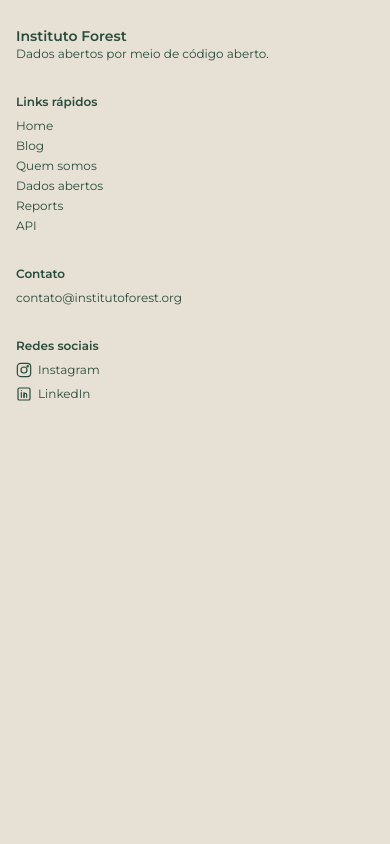
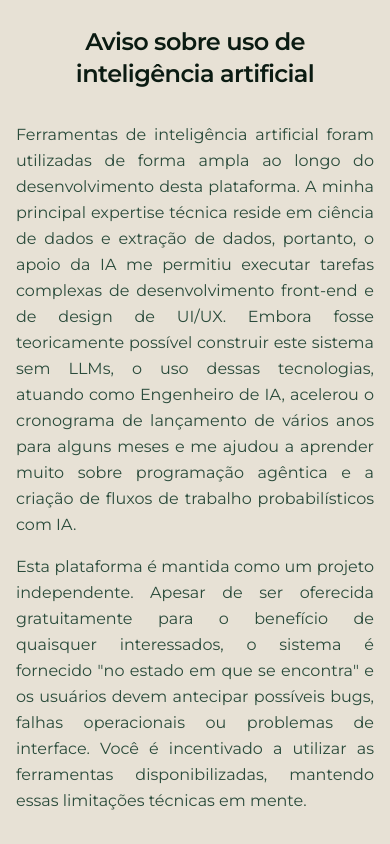
Before and after one commit to julianopadua/forest-portal, a Next.js app: page /quem-somos in a window 390 px wide. Shown: the part 7720-8564 px from the top of the page. Before the commit the page ends 8162 px from the top, so only its background shows below. Built offline with nearby package versions, Linux system fonts and the light colour scheme; no server answers.

Commit message:
dev: fixing about page

```diff
--- a/content/about/en-US.mdx
+++ b/content/about/en-US.mdx
@@ -174,3 +174,11 @@ import { AboutDivider, AboutHero, AboutPersonInline, AboutQuote, AboutSection }
 
   If you share this combination, this space is meant as a meeting point for collective building.
 </AboutSection>
+
+<AboutDivider />
+
+<AboutSection title="AI Usage Disclaimer">
+  Artificial Intelligence tools were utilized extensively throughout the development of this platform. While my primary technical expertise resides in data science and data extraction, AI assistance enabled the execution of complex front-end development and UI/UX design tasks. Although building this system independently was theoretically possible, leveraging these technologies acting as an AI engineer accelerated the release timeline from several years to a matter of months, and it helped me learn a lot of agentic programming and creating probabilistic workflows with AI.
+
+  Please be advised that this platform is maintained as an independent project. While it is offered freely for your benefit, the system is provided "as is" and users should anticipate potential bugs, operational failures, or interface issues. You are encouraged to utilize the tools provided, keeping these technical limitations in mind.
+</AboutSection>
--- a/content/about/pt-BR.mdx
+++ b/content/about/pt-BR.mdx
@@ -175,3 +175,11 @@ import { AboutDivider, AboutHero, AboutPersonInline, AboutQuote, AboutSection }
 
   Se você compartilha desta combinação, este espaço foi pensado para ser um ponto de encontro e construção coletiva.
 </AboutSection>
+
+<AboutDivider />
+
+<AboutSection title="Aviso sobre uso de inteligência artificial">
+  Ferramentas de inteligência artificial foram utilizadas de forma ampla ao longo do desenvolvimento desta plataforma. A minha principal expertise técnica reside em ciência de dados e extração de dados,  portanto, o apoio da IA me permitiu executar tarefas complexas de desenvolvimento front-end e de design de UI/UX. Embora fosse teoricamente possível construir este sistema sem LLMs, o uso dessas tecnologias, atuando como Engenheiro de IA, acelerou o cronograma de lançamento de vários anos para alguns meses e me ajudou a aprender muito sobre programação agêntica e a criação de fluxos de trabalho probabilísticos com IA.
+
+  Esta plataforma é mantida como um projeto independente. Apesar de ser oferecida gratuitamente para o benefício de quaisquer interessados, o sistema é fornecido "no estado em que se encontra" e os usuários devem antecipar possíveis bugs, falhas operacionais ou problemas de interface. Você é incentivado a utilizar as ferramentas disponibilizadas, mantendo essas limitações técnicas em mente.
+</AboutSection>
--- a/src/components/about/AboutHero.tsx
+++ b/src/components/about/AboutHero.tsx
@@ -41,7 +41,7 @@ export function AboutHero({ title, subtitle, imageSrc, imageAlt, imageCaption }:
         </p>
         {imageCaption ? (
           <p
-            className="mt-8 max-w-2xl text-justify text-[10px] leading-snug tracking-wide text-white/60 sm:text-[11px]"
+            className="mt-8 max-w-2xl text-justify text-[10px] leading-snug tracking-wide text-white/60 sm:text-[15px]"
             role="note"
           >
             {imageCaption}
```
